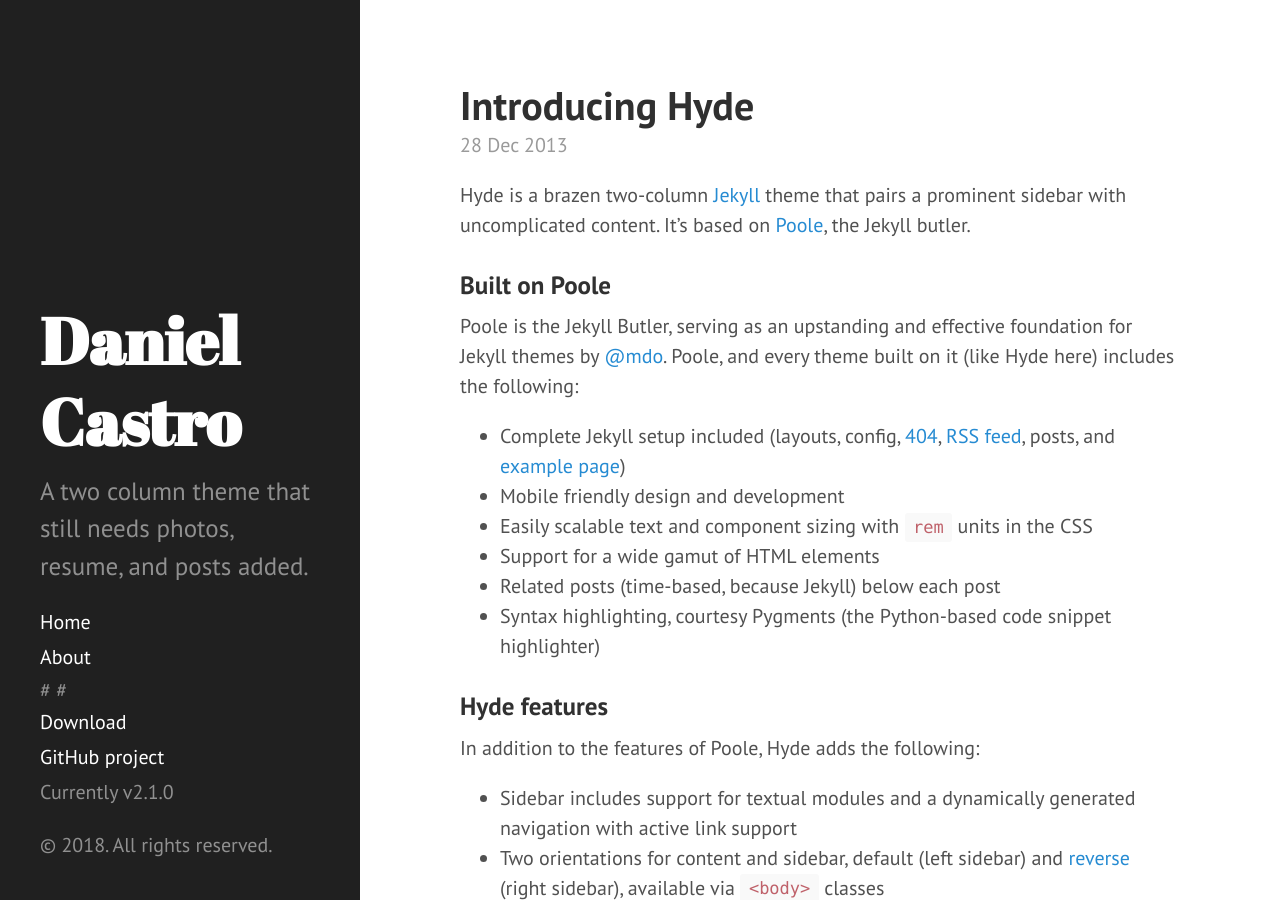
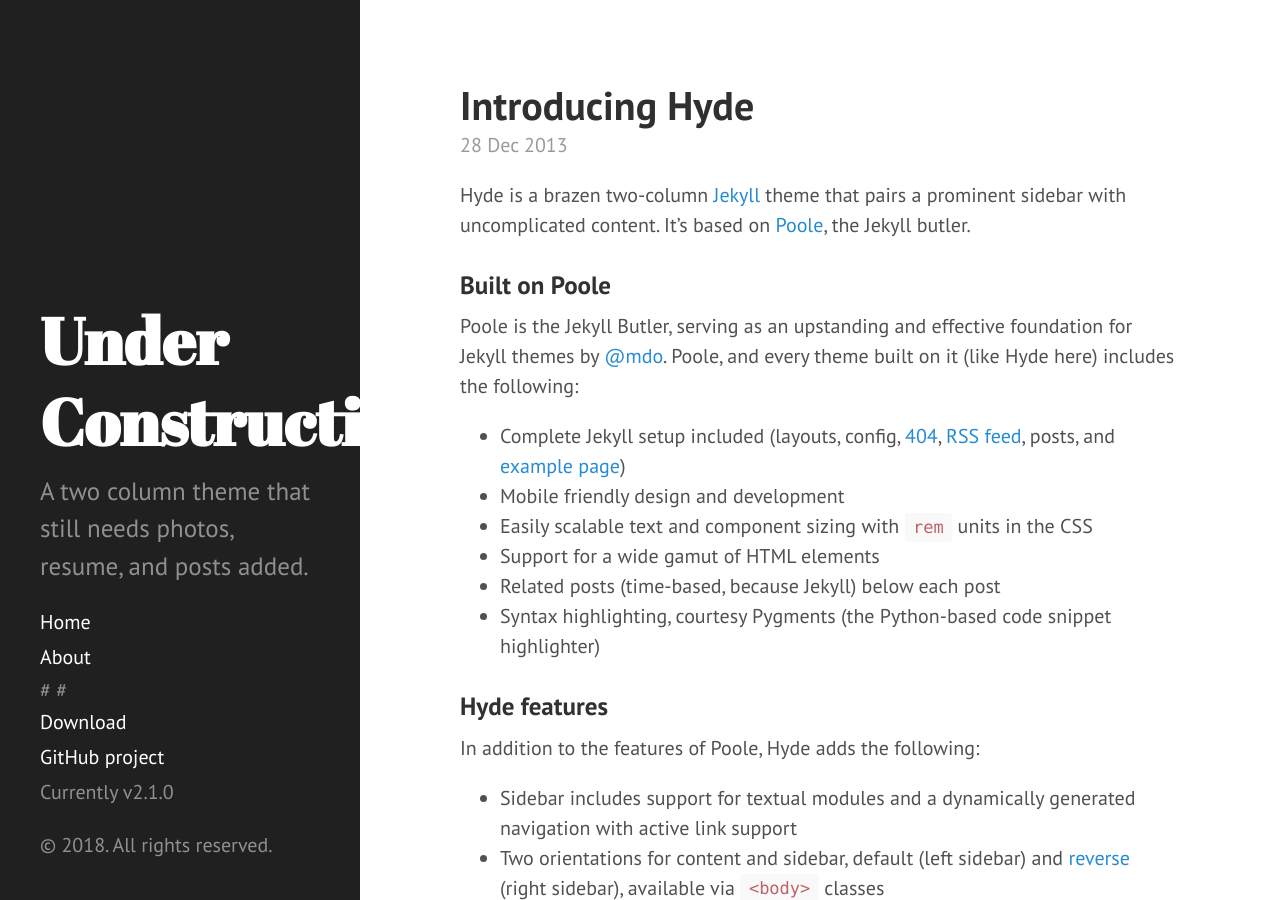
Before and after one commit to danielryerson/danielcastro, a Jekyll site: the page built from index.html, in a window 1280 px wide and 900 px high. Built offline with Jekyll 4.4.1, drawn with Linux system fonts in a browser that asks for light colours; Markdown is read by kramdown in place of the engine named in the settings; the list of posts is cut into pages by our own code.

Commit message:
under construction update

```diff
--- a/_config.yml
+++ b/_config.yml
@@ -6,7 +6,7 @@ highlighter:      pygments
 permalink:        pretty
 
 # Setup
-title:            Daniel Castro
+title:            Under Construction #Daniel Castro
 tagline:          'A professional profile'
 description:      'A two column theme that still needs photos, resume, and posts added.'
 #'A brazen two-column <a href="http://jekyllrb.com" target="_blank">Jekyll</a> theme that pairs a prominent sidebar with uncomplicated content. Made by <a href="https://twitter.com/mdo" target="_blank">@mdo</a>.'
```
